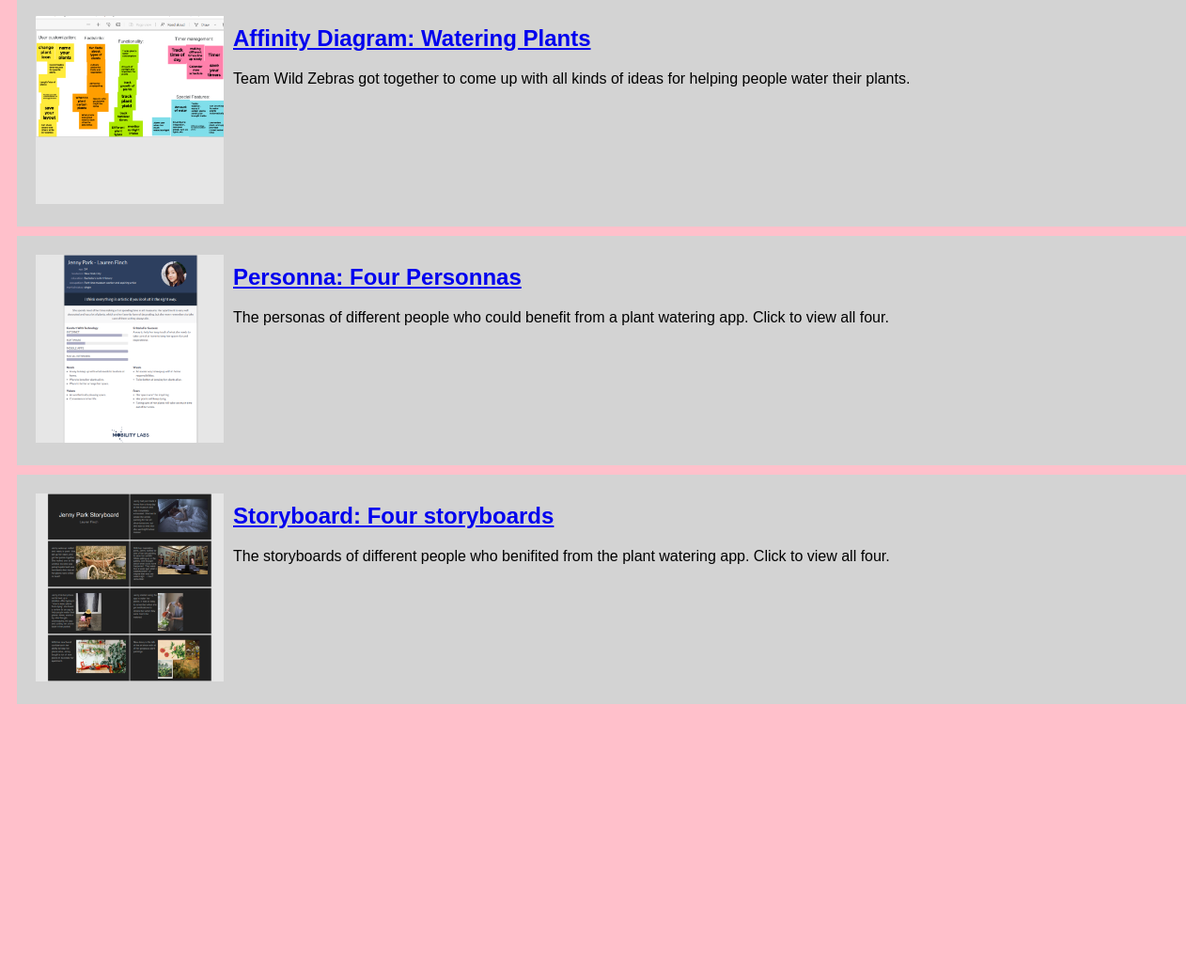
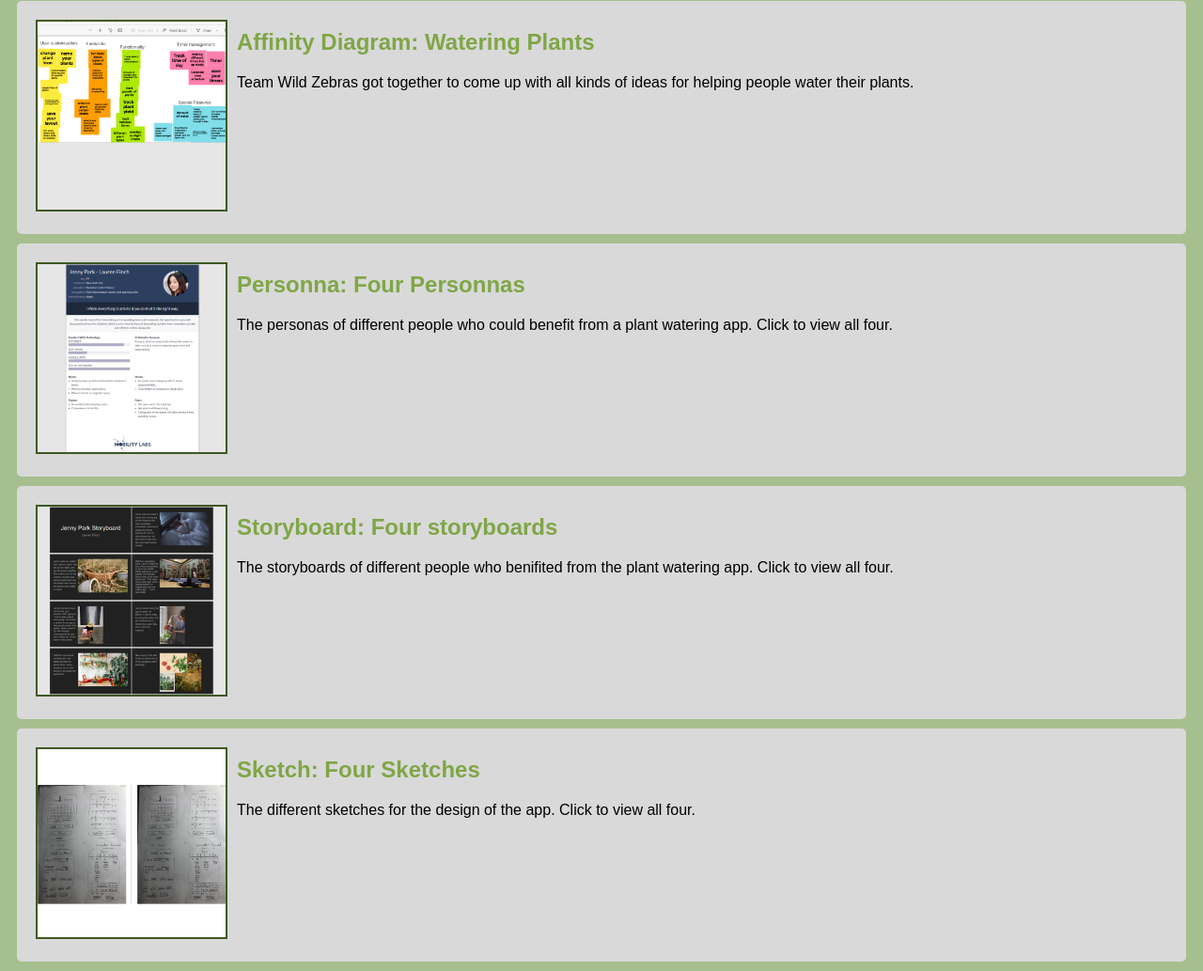
Before and after one commit to Laurenfinch/Laurenfinch.github.io, a plain HTML site: page index.html in a window 1280 px wide. Shown: the part 337-1370 px from the top of the page at 94% size. Before the commit the page ends 1096 px from the top, so only its background shows below. Drawn offline with Linux system fonts and the light colour scheme.

Commit message:
Add files via upload

```diff
--- a/index.html
+++ b/index.html
@@ -49,6 +49,18 @@
                 </p>
             </section>
         </section>
+
+        <!-- Storyboard-->
+        <section class = "assignment">
+            <a href="Files/sketch-pdf.pdf"><img src="Images/sketch.png"></a>
+            <section class="ass-details">
+                <a href="Files/sketch-pdf.pdf"><h2> Sketch: Four Sketches</h2></a>
+                <p>
+                    The different sketches for the design of the app. Click to view all four.
+                </p>
+            </section>
+        </section>
+
    </body>
 
 </html>
--- a/styles.css
+++ b/styles.css
@@ -1,5 +1,5 @@
 body {
-    background: pink;
+    background:#A6BF8E;
     font-family: Arial, Helvetica, sans-serif;
 }
 
@@ -7,15 +7,32 @@ body {
     display:flex;
     padding:10px;
     margin:10px;
-    background:lightgrey;
+    background:#D9D9D9;
+    border-radius:5px;
 }
 
-.assignment img{
+.assignment img {
     width:200px;
-    padding:10px;
+    margin:10px;
+    border:2px solid #3E5923;
+
+}
+
+.asignment img:hover {
+    border:2px solid #F2F2F2;
 }
 
 h1 {
-    color: darkorchid;
+    color: #3E5923;
     text-align: center;
 }
+
+a {
+    text-decoration:none;
+    color:#7FA646;
+}
+
+a:hover {
+    color: #F2F2F2;
+
+}
```
Also changed, not shown: Images/sketch.png (added), 1 other file.
